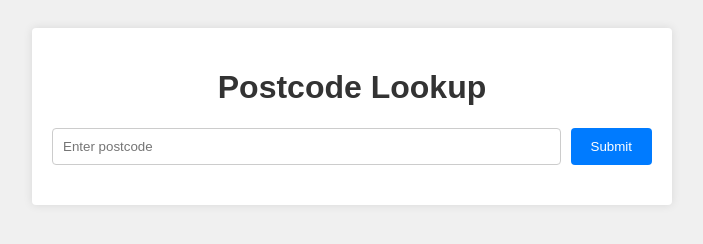
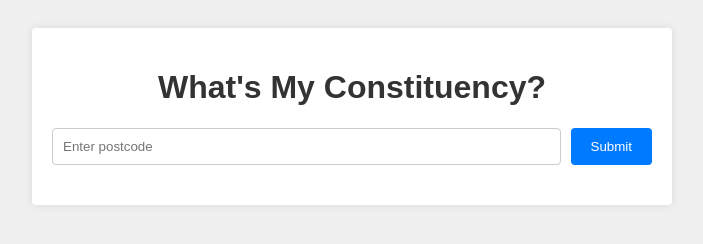
Before and after one commit to 12v/postcode-lookup, a plain HTML site: page docs/index.html in a window 1280 px wide. Shown: the whole page, without its empty margins (288-991 px from the left). Drawn offline with Linux system fonts and the light colour scheme.

Commit message:
Update page name

```diff
--- a/docs/index.html
+++ b/docs/index.html
@@ -2,14 +2,14 @@
 <html>
 
 <head>
-    <title>GB Postcode Lookup</title>
+    <title>What's My Constituency?</title>
     <link rel="stylesheet" type="text/css" href="styles.css">
     <script src="script.js"></script>
 </head>
 
 <body>
     <div class="container">
-        <h1>Postcode Lookup</h1>
+        <h1>What's My Constituency?</h1>
         <form onsubmit="submitForm(event)">
             <input type="text" id="input" placeholder="Enter postcode">
             <input type="submit" value="Submit">
```
